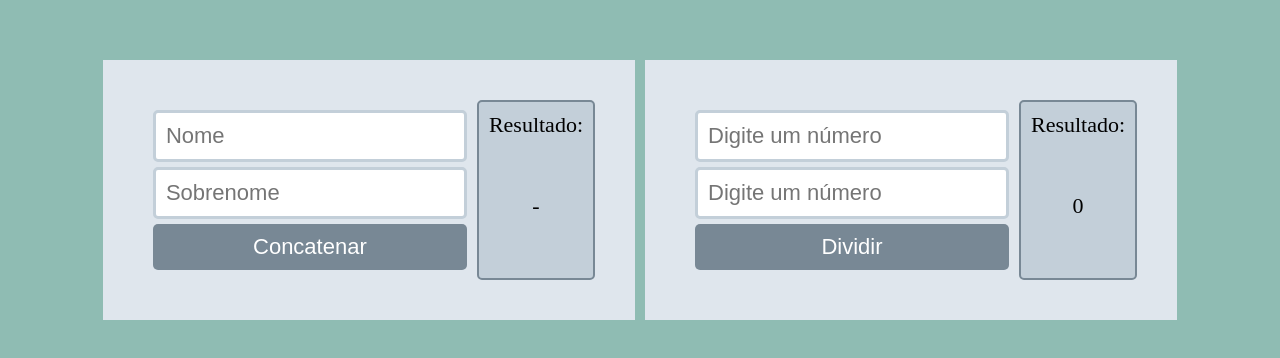
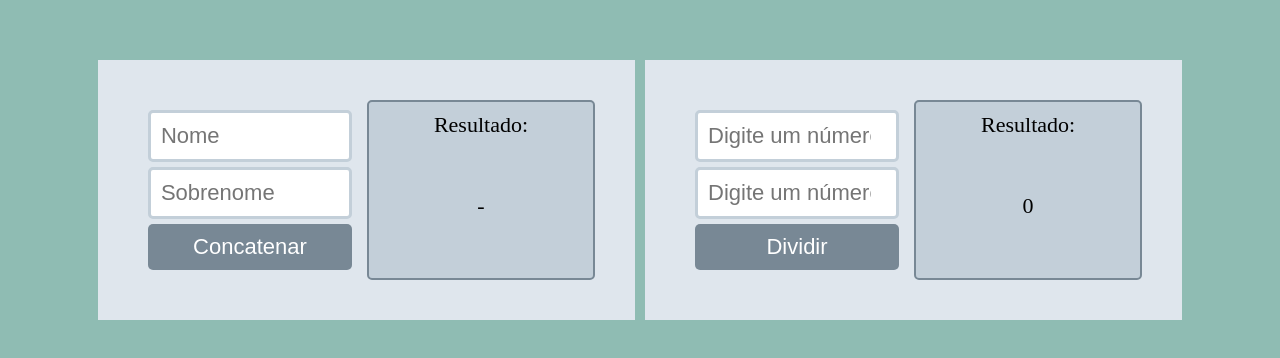
Before and after one commit to eliezeromaciel/aula-webpack, a website built with webpack: page index.html in a window 1280 px wide. Shown: the part 210-568 px from the top of the page. Built offline with nearby package versions, Linux system fonts and the light colour scheme.

Commit message:
versão 1.2 correção SCSS para centralizar tag card

```diff
--- a/style.scss
+++ b/style.scss
@@ -22,12 +22,17 @@ body {
             background-color: $cinza-claro;
             padding: 40px;
             display: flex;
+            gap: 5px;
+
 
             > * {
                 display: flex;
                 flex-direction: column;
                 padding: 10px;
                 gap: 5px;
+                width: 0%;
+                flex-grow: 1;
+                box-sizing: content-box;
 
                 > input {
                     outline: none;
@@ -48,17 +53,15 @@ body {
             > .card-exercicio__entrada{
                 padding: 10px;
                 justify-content: space-evenly;
-                flex-grow: 1;
 
             }
 
             > .card-exercicio__saida {
+                padding: 10px;
                 align-items: center;
                 background-color: $cinza-medio;
                 border-radius: 5px;
                 border: solid $cinza-escuro 2px;
-                flex-grow: 1;
-
 
                 > span {
                     flex-grow: 1;
```
Also changed, not shown: style.css, 1 other file.
